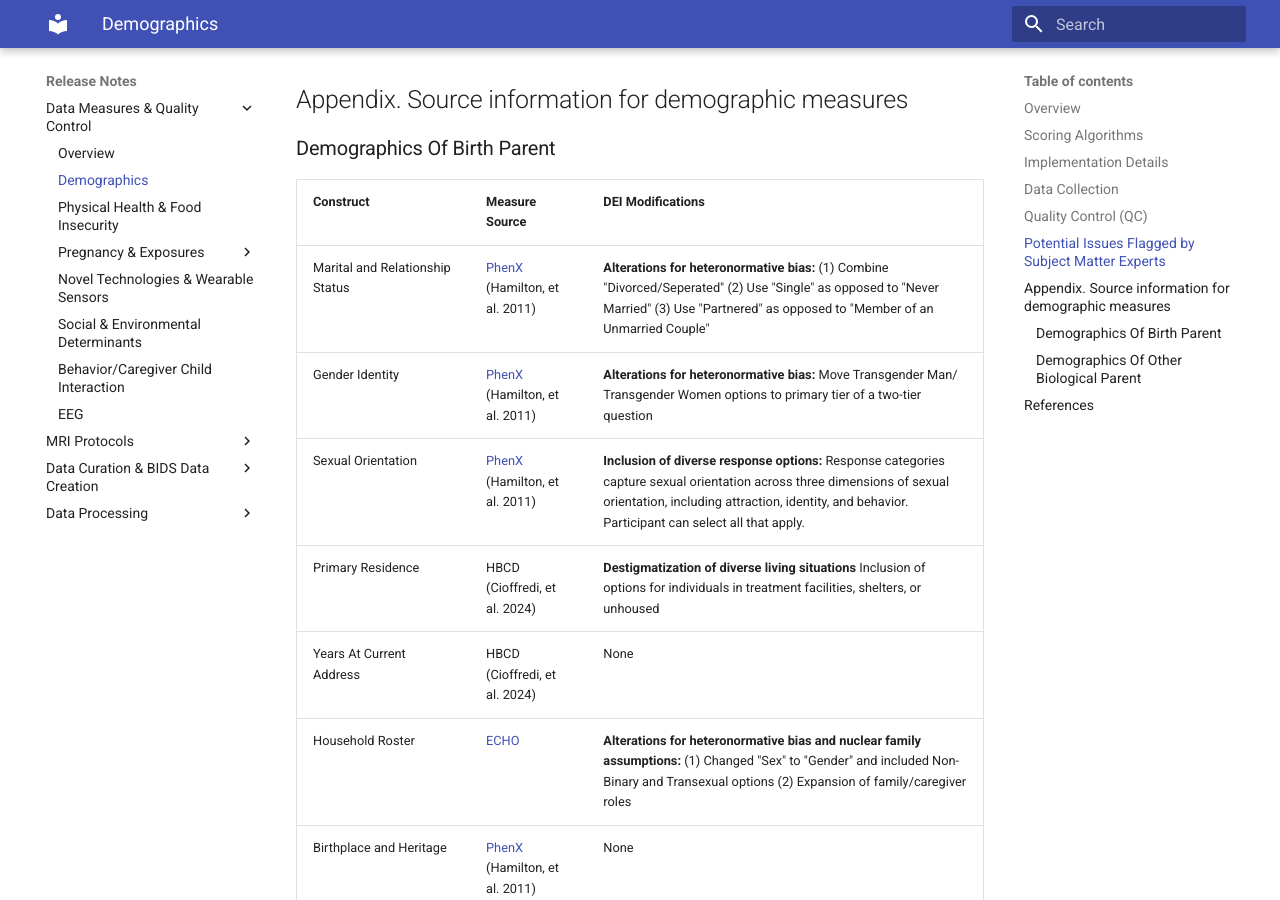
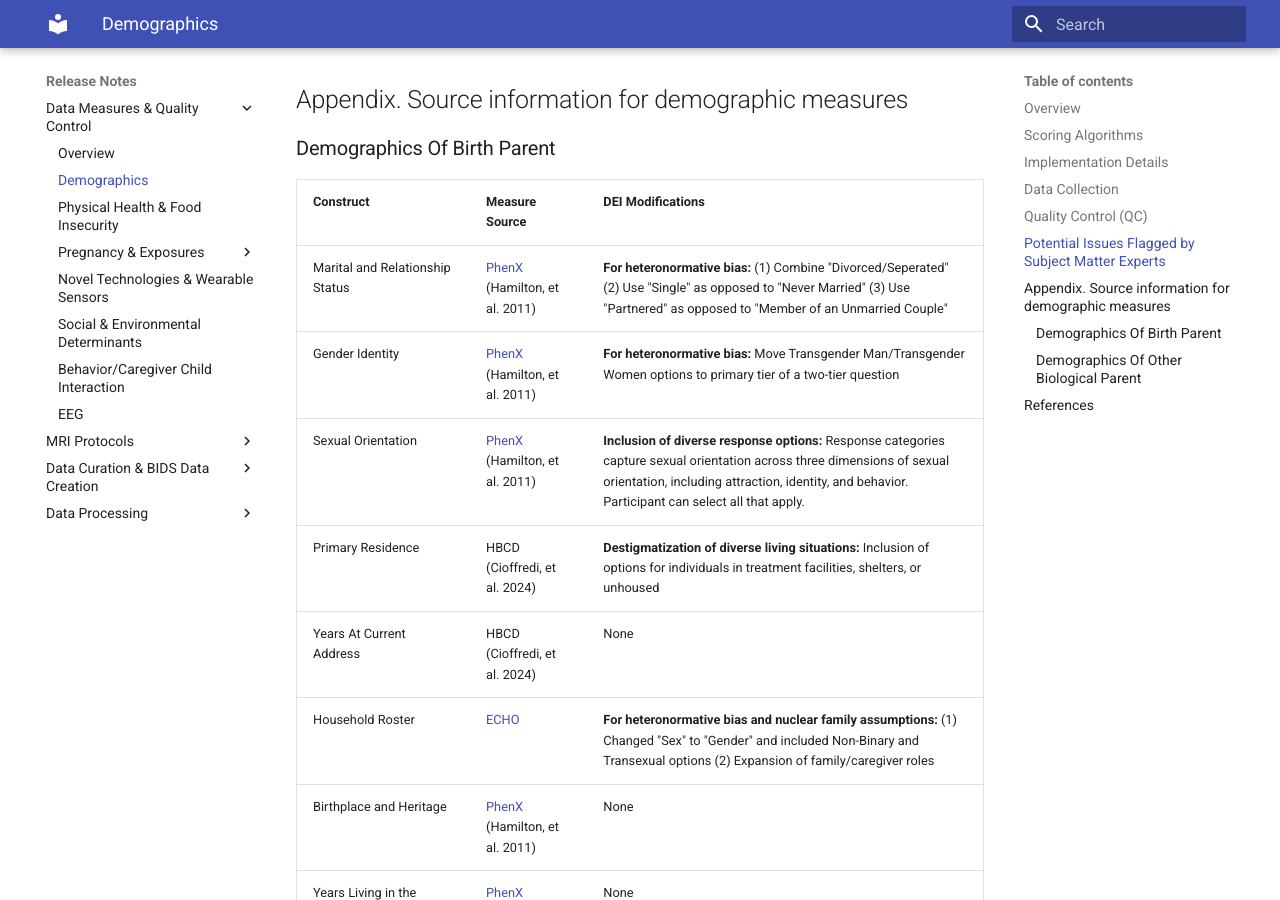
Before and after one commit to mattcieslak/hbcd-docs, an MkDocs documentation site: the page built from docs/measures/demographics.md, in a window 1280 px wide and 900 px high, scrolled down 2069 px. Built offline with MkDocs 1.6.1 and Material for MkDocs 9.7.7, drawn with Linux system fonts in a browser that asks for light colours.

Commit message:
Update demographics.md

```diff
--- a/docs/measures/demographics.md
+++ b/docs/measures/demographics.md
@@ -39,12 +39,12 @@ From [Cioffredi et al, *Developmental Cognitive Neuroscience,* 2024](https://www
 ### Demographics Of Birth Parent
 | **Construct** | **Measure Source** | **DEI Modifications** |
 | :---- | :---- | :-- |
-| Marital and Relationship Status | [PhenX](https://www.phenxtoolkit.org/protocols/view/10903) (Hamilton, et al. 2011) | **Alterations for heteronormative bias:** (1) Combine "Divorced/Seperated" (2) Use "Single" as opposed to "Never Married" (3) Use "Partnered" as opposed to "Member of an Unmarried Couple"
-| Gender Identity | [PhenX](https://www.phenxtoolkit.org/protocols/view/11801) (Hamilton, et al. 2011) | **Alterations for heteronormative bias:** Move Transgender Man/ Transgender Women options to primary tier of a two-tier question |
+| Marital and Relationship Status | [PhenX](https://www.phenxtoolkit.org/protocols/view/10903) (Hamilton, et al. 2011) | **For heteronormative bias:** (1) Combine "Divorced/Seperated" (2) Use "Single" as opposed to "Never Married" (3) Use "Partnered" as opposed to "Member of an Unmarried Couple"
+| Gender Identity | [PhenX](https://www.phenxtoolkit.org/protocols/view/11801) (Hamilton, et al. 2011) | **For heteronormative bias:** Move Transgender Man/Transgender Women options to primary tier of a two-tier question |
 | Sexual Orientation | [PhenX](https://www.phenxtoolkit.org/protocols/view/11701) (Hamilton, et al. 2011) | **Inclusion of diverse response options:** Response categories capture sexual orientation across three dimensions of sexual orientation, including attraction, identity, and behavior. Participant can select all that apply. |
-| Primary Residence | HBCD (Cioffredi, et al. 2024) | **Destigmatization of diverse living situations**  Inclusion of options for individuals in treatment facilities, shelters, or unhoused |
+| Primary Residence | HBCD (Cioffredi, et al. 2024) | **Destigmatization of diverse living situations:** Inclusion of options for individuals in treatment facilities, shelters, or unhoused |
 | Years At Current Address | HBCD (Cioffredi, et al. 2024) | None  |
-| Household Roster | [ECHO](https://echochildren.org/wp-content/uploads/2024/02/ROSTER_Participant_Roster_20231010_v03.00_training1.pdf) | **Alterations for heteronormative bias and nuclear family assumptions:** (1) Changed "Sex" to "Gender" and included Non-Binary and Transexual options (2) Expansion of family/caregiver roles |
+| Household Roster | [ECHO](https://echochildren.org/wp-content/uploads/2024/02/ROSTER_Participant_Roster_20231010_v03.00_training1.pdf) | **For heteronormative bias and nuclear family assumptions:** (1) Changed "Sex" to "Gender" and included Non-Binary and Transexual options (2) Expansion of family/caregiver roles |
 | Birthplace and Heritage | [PhenX](https://www.phenxtoolkit.org/protocols/view/10201) (Hamilton, et al. 2011) | None |
 | Years Living in the United States | [PhenX](https://www.phenxtoolkit.org/protocols/view/11201) (Hamilton, et al. 2011) | None |
 | Race/Ethnicity | [OMB](https://www.whitehouse.gov/omb/briefing-room/2024/03/28/omb-publishes-revisions-to-statistical-policy-directive-no-15-standards-for-maintaining-collecting-and-presenting-federal-data-on-race-and-ethnicity/) (OMB Initial Proposals) | **Inclusion of diverse racial and ethnic categories:** This question aligns to the proposed recommendations for data collection under review by the OMB and includes a combined race and ethnicity variable with 7 response options. Participants may select all that apply. |
```
